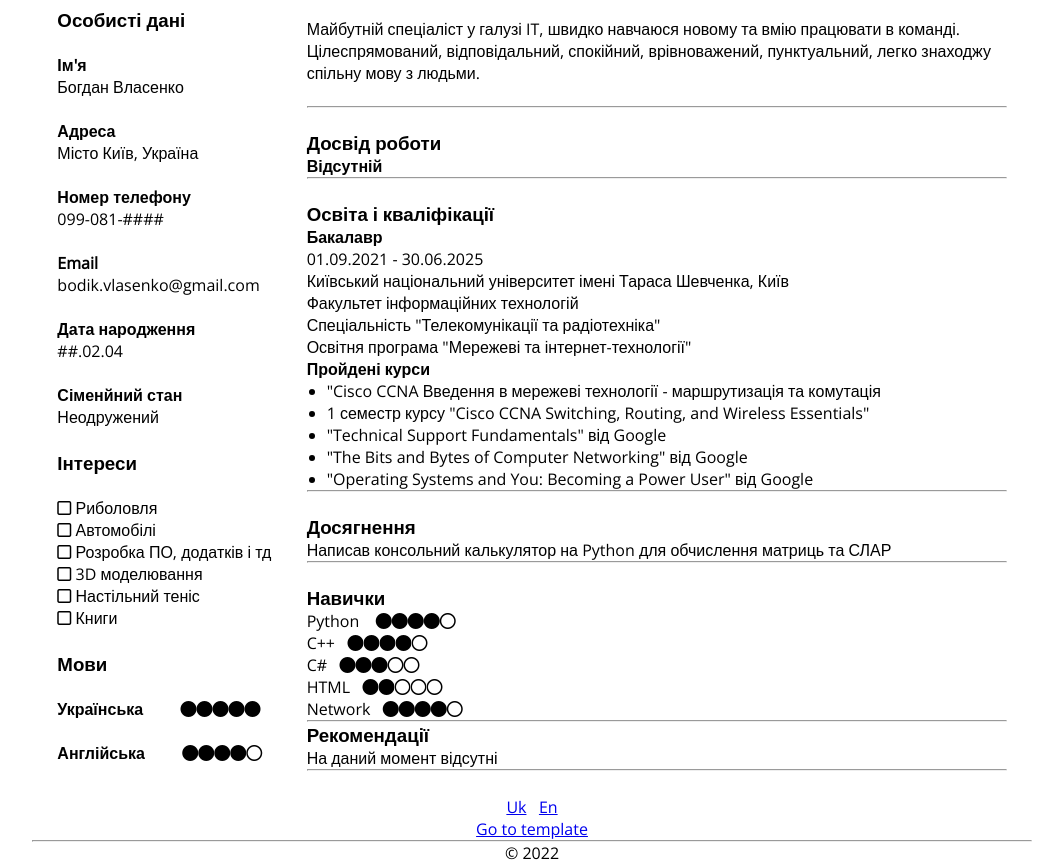
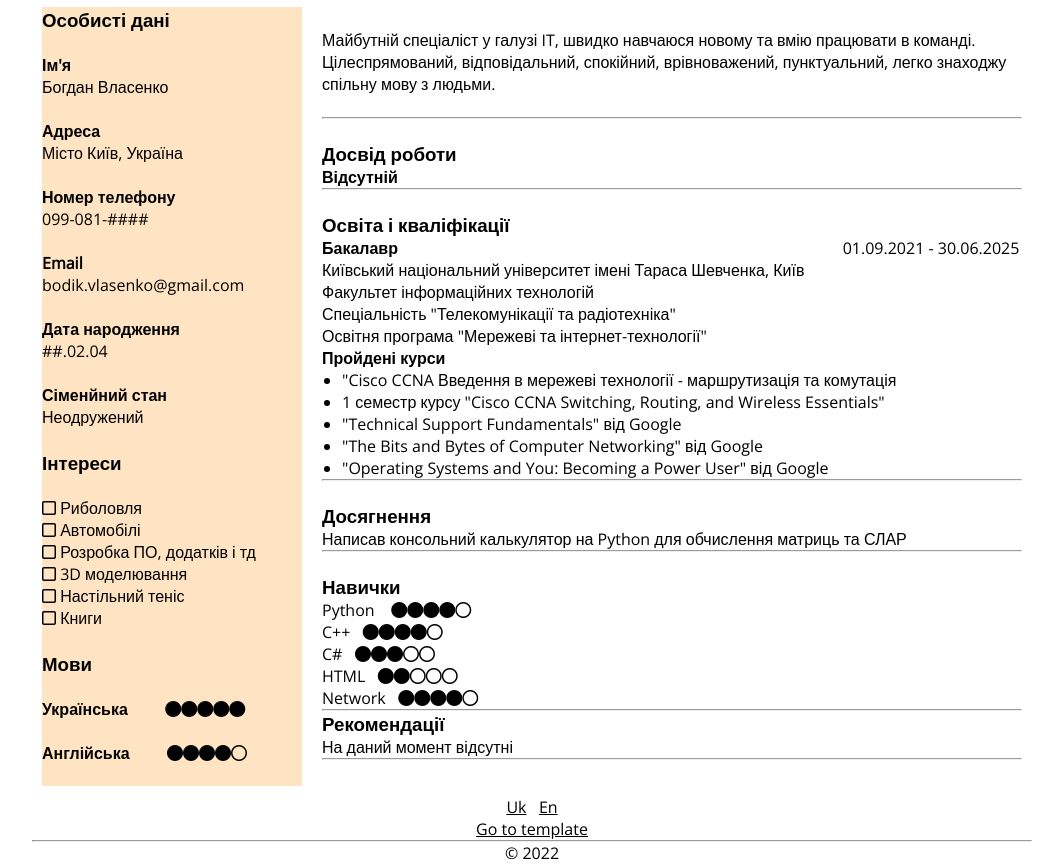
Before and after one commit to BohdanVlas/WebDesign_2022, a plain HTML site: page Practices/Practice2/CVpage.html in a window 1280 px wide. Shown: the part 119-983 px from the top of the page, without its empty margins (108-1171 px from the left). Drawn offline with nearby package versions, Linux system fonts and the light colour scheme.

Commit message:
Practice 2 updated

```diff
--- a/Practices/Practice2/CSS/style.css
+++ b/Practices/Practice2/CSS/style.css
@@ -1,18 +1,18 @@
 @import url('https://fonts.googleapis.com/css2?family=Open+Sans:wght@300&display=swap');
 
 h1 {
+    background-color: white;
     font-size: 35px;
 }
 
 * {
     font-family: 'Open Sans', sans-serif;
+    color: black;
     background-color: white;
     max-width: 1000px;
     margin: 0 auto;
     padding: 0;
 }
-
-body {}
 
 header,
 .container {
@@ -45,11 +45,10 @@ img {
     border-style: solid;
 }
 
-aside .leftcolumn {
+aside .left_column {
     align-items: left;
     vertical-align: top;
     flex: 1 1 300px;
-    background-color: honeydew;
     margin-left: 10px;
     margin-right: 10px;
     margin-bottom: 5px;
@@ -70,3 +69,17 @@ div .rightcolumn {
 section .lang{
     align-items: center;
 }
+
+.beige_column {
+    color: black;
+    background-color: bisque;
+    width: 300px;
+}
+
+.beige_column *{
+    background-color: rgba(0, 0, 0, 0);
+}
+
+footer {
+    height: 50px;
+}
--- a/Practices/Practice2/CVpage.html
+++ b/Practices/Practice2/CVpage.html
@@ -22,7 +22,7 @@
         </div>
     </header>
     <div class="container">
-        <aside class="leftcolumn">
+        <aside class="left_column beige_column">
             <!-- left column -->
             <h3>Особисті дані</h3>
             <p>&nbsp;</p>
@@ -54,9 +54,9 @@
             <p>&nbsp;</p>
             <h3>Мови</h3>
             <p>&nbsp;</p>
-                <P><B>Українська</B>&nbsp;&nbsp;&nbsp;&nbsp;&nbsp;&nbsp;&nbsp;&nbsp;&nbsp;<i
+            <P><B>Українська</B>&nbsp;&nbsp;&nbsp;&nbsp;&nbsp;&nbsp;&nbsp;&nbsp;&nbsp;<i class="fa-solid fa-circle"><i
                         class="fa-solid fa-circle"><i class="fa-solid fa-circle"><i class="fa-solid fa-circle"><i
-                                    class="fa-solid fa-circle"><i class="fa-solid fa-circle"></i></i></i></i></i> </P>
+                                    class="fa-solid fa-circle"></i></i></i></i></i> </P>
             <p>&nbsp;</p>
             <B>Англійська</B>&nbsp;&nbsp;&nbsp;&nbsp;&nbsp;&nbsp;&nbsp;&nbsp;&nbsp;<i class="fa-solid fa-circle"><i
                     class="fa-solid fa-circle"><i class="fa-solid fa-circle"><i
@@ -81,9 +81,10 @@
             <section>
                 <p>&nbsp;</p>
                 <h3>Освіта і кваліфікації</h3>
-                <h4>Бакалавр</h4>
-                <P>01.09.2021 - 30.06.2025</P>
-                <P>Київський національний університет імені Тараса Шевченка, Київ</P>
+                <B>Бакалавр</B>
+                &nbsp;&nbsp;&nbsp;&nbsp;&nbsp;&nbsp;&nbsp;&nbsp;&nbsp;&nbsp;&nbsp;&nbsp;&nbsp;&nbsp;&nbsp;&nbsp;&nbsp;&nbsp;&nbsp;&nbsp;&nbsp;&nbsp;&nbsp;&nbsp;&nbsp;&nbsp;&nbsp;&nbsp;&nbsp;&nbsp;&nbsp;&nbsp;&nbsp;&nbsp;&nbsp;&nbsp;&nbsp;&nbsp;&nbsp;&nbsp;&nbsp;&nbsp;&nbsp;&nbsp;&nbsp;&nbsp;&nbsp;&nbsp;&nbsp;&nbsp;&nbsp;&nbsp;&nbsp;&nbsp;&nbsp;&nbsp;&nbsp;&nbsp;&nbsp;&nbsp;&nbsp;&nbsp;&nbsp;&nbsp;&nbsp;&nbsp;&nbsp;&nbsp;&nbsp;&nbsp;&nbsp;&nbsp;&nbsp;&nbsp;&nbsp;&nbsp;&nbsp;&nbsp;&nbsp;&nbsp;&nbsp;&nbsp;&nbsp;&nbsp;&nbsp;&nbsp;&nbsp;&nbsp;&nbsp;&nbsp;&nbsp;&nbsp;&nbsp;&nbsp;&nbsp;&nbsp;&nbsp;&nbsp;&nbsp;&nbsp;&nbsp;&nbsp;&nbsp;&nbsp;&nbsp;
+                01.09.2021 - 30.06.2025
+                <p>Київський національний університет імені Тараса Шевченка, Київ</p>
                 <P>Факультет інформаційних технологій</P>
                 <P>Спеціальність "Телекомунікації та радіотехніка"</P>
                 Освітня програма "Мережеві та інтернет-технології"
@@ -133,12 +134,11 @@
         </div>
     </div>
     <footer>
-        <p align="center"><a href="./CVpage.html">Uk</i></i></a>&nbsp;&nbsp;&nbsp;<a href="./CVEnpage.html">En</a></p>
         <div>
+            <p align="center"><a href="./CVpage.html">Uk</i></i></a>&nbsp;&nbsp;&nbsp;<a href="./CVEnpage.html">En</a>
+            </p>
             <p align="center"><a href="./template.html" target="_blank">Go to template</a></p>
-            <hr>
-        </div>
-        <div>
+            <HR>
             <p align="center">&copy; 2022</p>
         </div>
     </footer>
```
Also changed, not shown: Practices/Practice2/CVEnpage.html (+4 -3 lines), Practices/Practice2/template.html (+2 -1 lines). Lines whose indentation alone changed are shown as unchanged.
